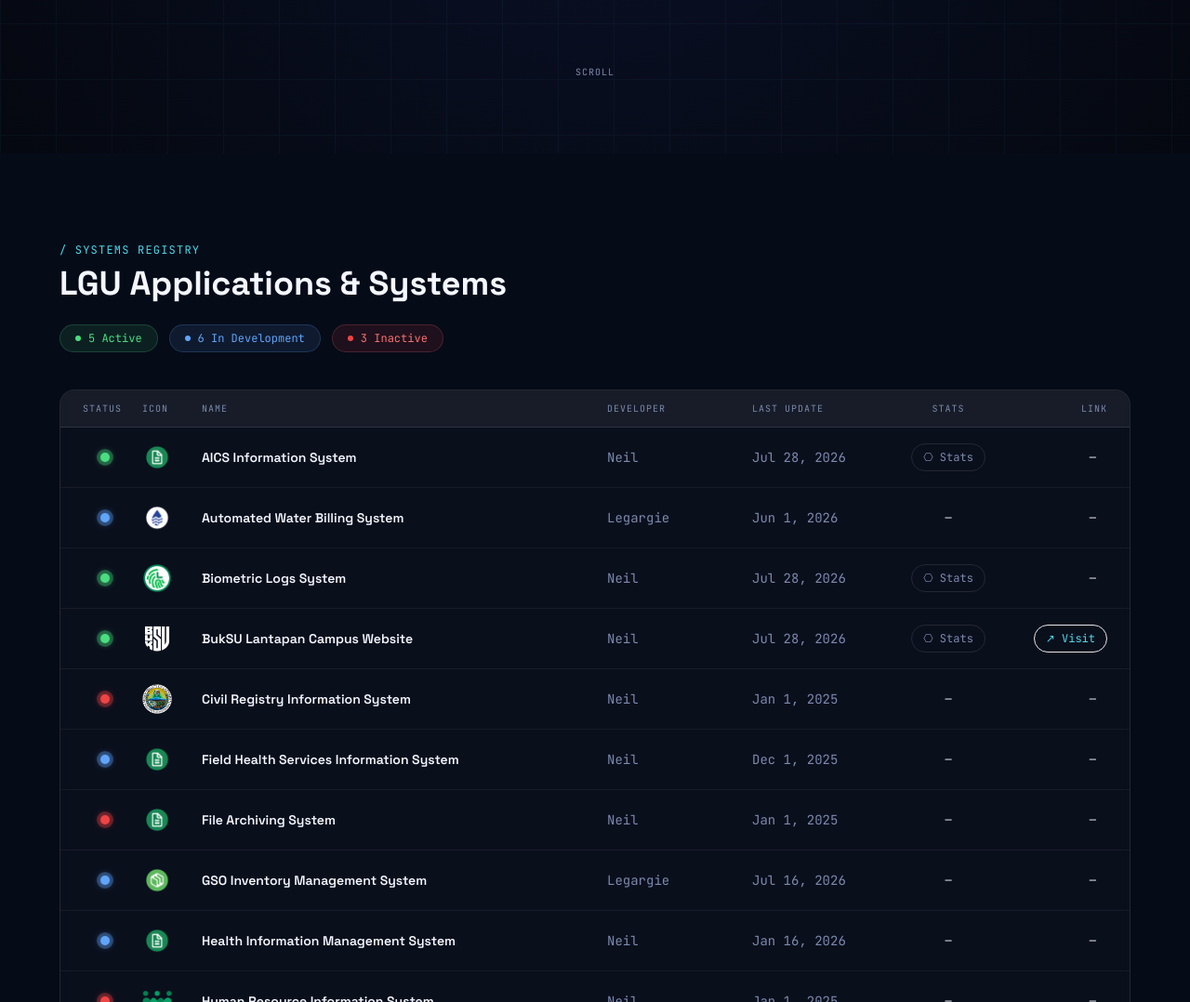
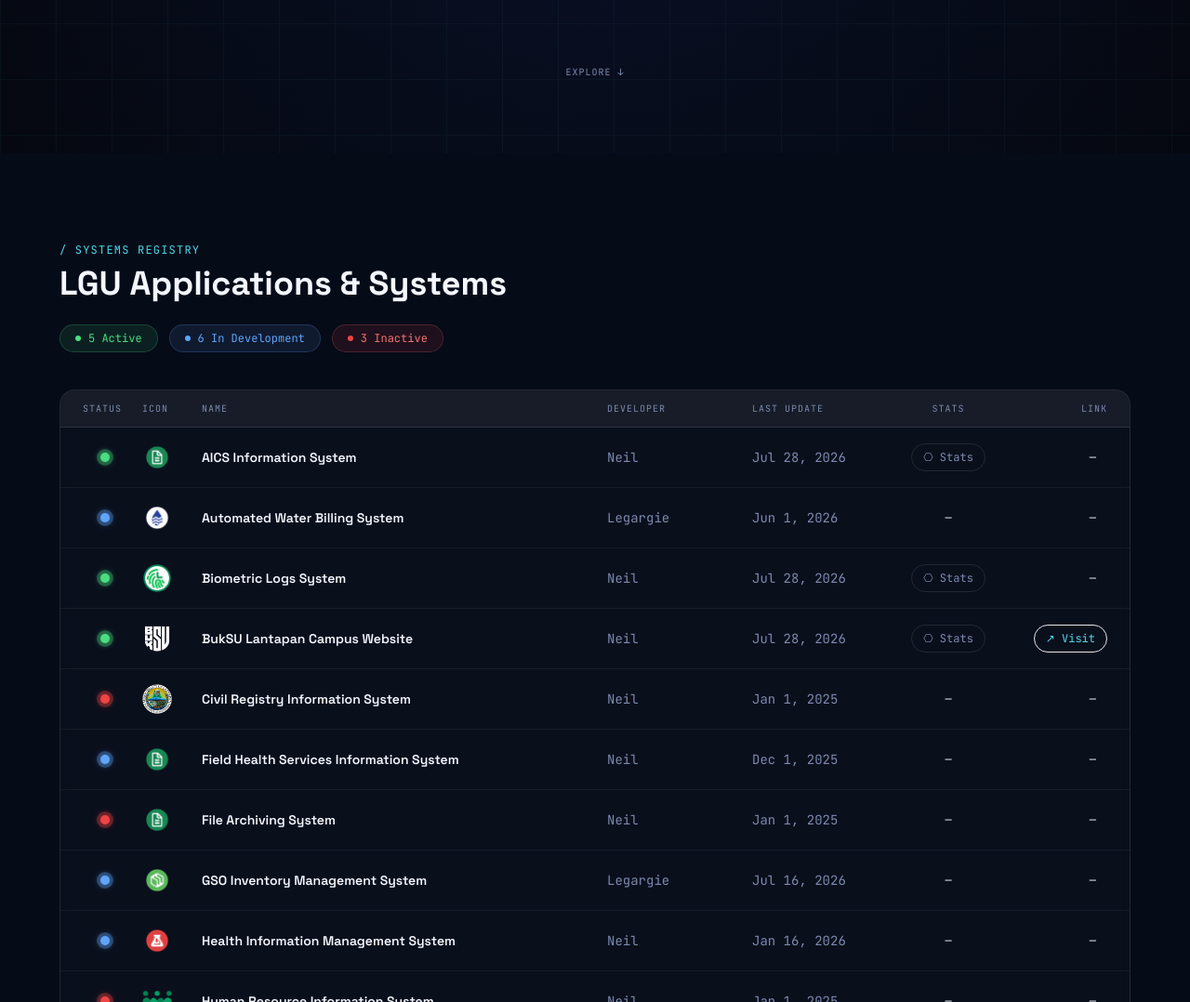
Before and after one commit to neilianaller/lictd, a Next.js app: page / in a window 1280 px wide. Shown: the part 635-1713 px from the top of the page at 93% size. Built offline with nearby package versions, Linux system fonts and the light colour scheme.

Commit message:
Update: 2026-07-28 08:58:47

```diff
--- a/src/components/HeroSection.tsx
+++ b/src/components/HeroSection.tsx
@@ -63,7 +63,7 @@ export default function HeroSection() {
         animate={{ opacity: 1 }}
         transition={{ delay: 1.4, duration: 0.8 }}
       >
-        <span className="text-[10px] font-mono tracking-widest uppercase">Scroll</span>
+        <span className="text-[10px] font-mono tracking-widest uppercase">explore ↓</span>
         <motion.div
           className="w-px h-8 bg-gradient-to-b from-accent-cyan/60 to-transparent"
           animate={{ scaleY: [0.2, 1, 0.2] }}
--- a/src/data/apps.json
+++ b/src/data/apps.json
@@ -150,7 +150,7 @@
     "developer": "Neil",
     "lastUpdate": "2026-01-16",
     "isPublic": false,
-    "icon": "/images/apps/systems_ims.png",
+    "icon": "/images/apps/systems_hims.png",
     "link": null
   }
 ]
```
